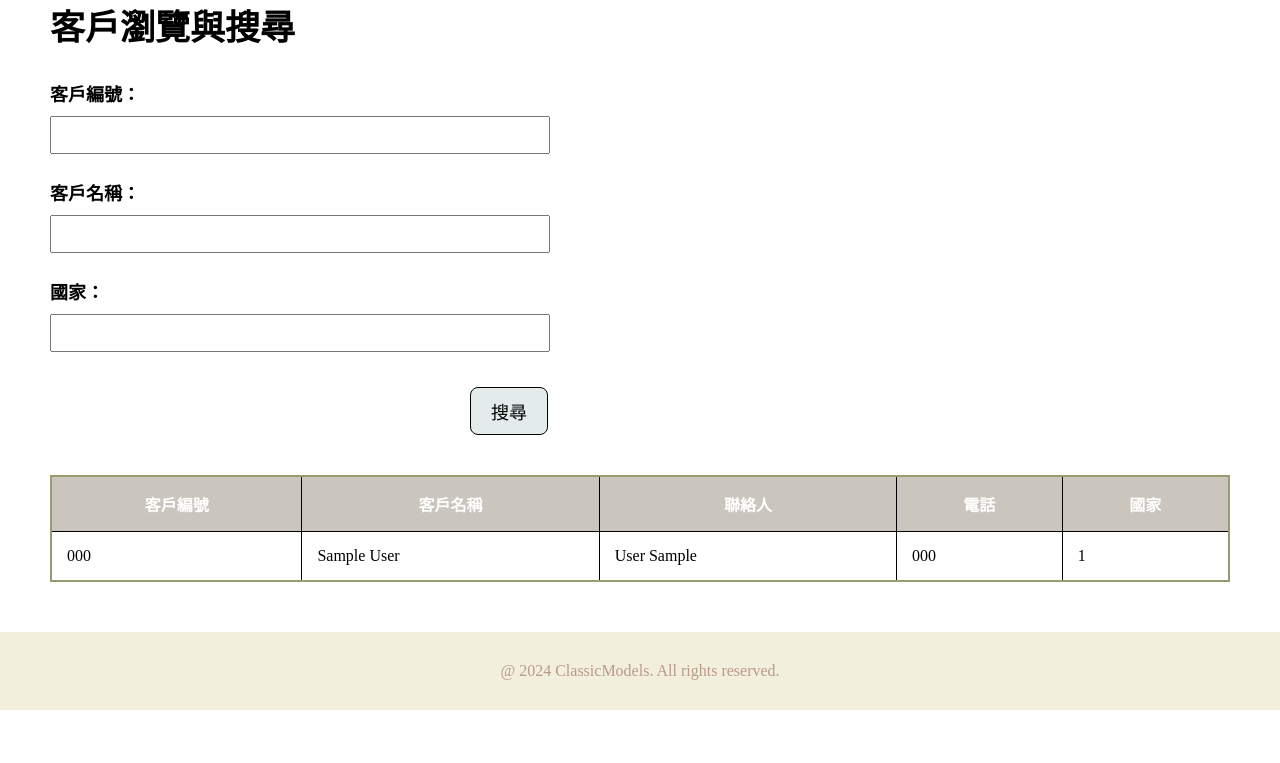
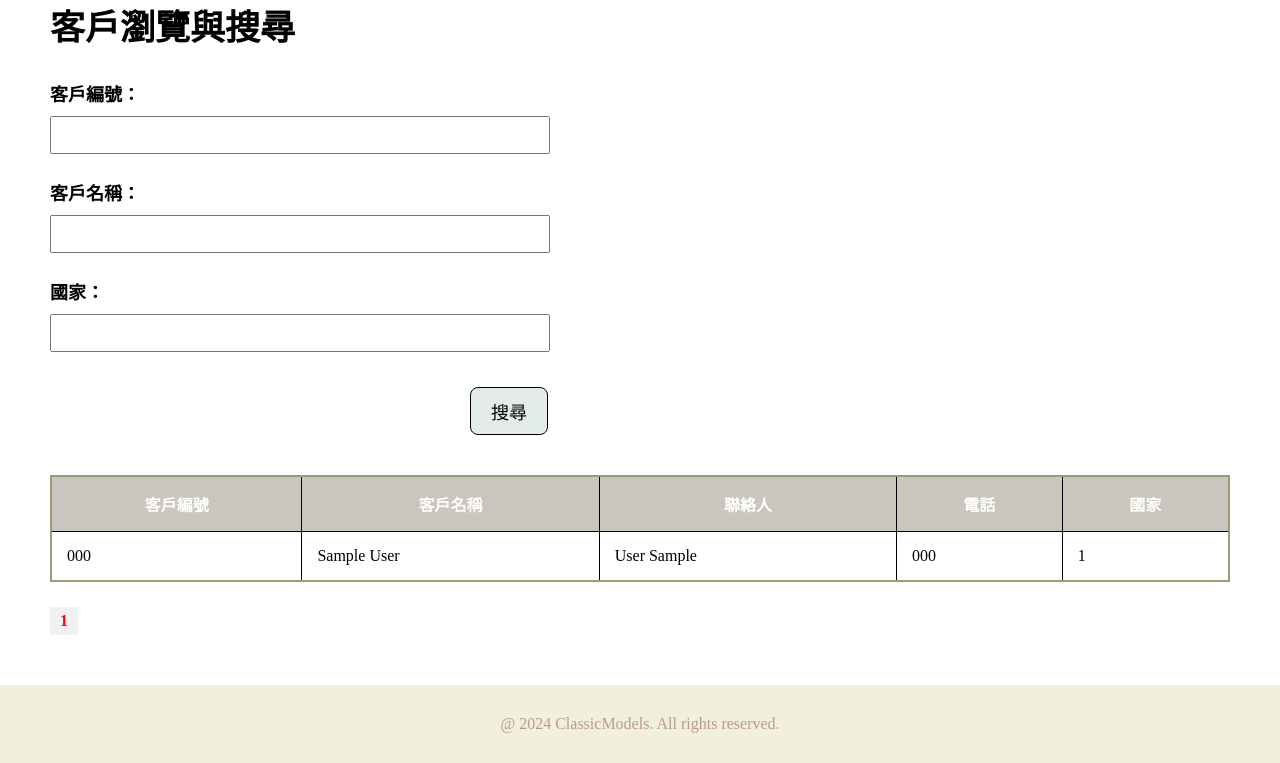
Before and after one commit to hsinyi0705/113-1-sql-final, a PHP site: page /client_manage.php in a window 1280 px wide. Shown: the part 167-930 px from the top of the page. Before the commit the page ends 877 px from the top, so only its background shows below. Run offline with PHP 8.4, Linux system fonts and the light colour scheme; the visitor is signed in with stand-in values (Sample User, id 1); tables that the repository leaves empty or names only in its code hold one stand-in row (values such as "Sample post").

Commit message:
feat(client_manage): 客戶管理頁面增加分頁顯示

```diff
--- a/client_manage.php
+++ b/client_manage.php
@@ -1,5 +1,10 @@
 <?php
     require 'db.php';
+
+    // 每頁顯示20筆資料
+    $per_page = 20;
+    $current_page = isset($_GET['page']) ? (int)$_GET['page'] : 1;
+    $offset = ($current_page - 1) * $per_page;
 
     // 初始化搜尋條件
     $client_No = $_GET['client_No'] ?? '';
@@ -25,6 +30,21 @@
     if (!empty($conditions)) {
         $sql .= " WHERE " . implode(" AND ", $conditions);
     }
+
+    // 計算總資料筆數
+    $count_sql = "SELECT COUNT(*) AS total FROM customers";
+    if (!empty($conditions)) {
+        $count_sql .= " WHERE " . implode(" AND ", $conditions);
+    }
+    $count_result = mysqli_query($conn, $count_sql);
+    $count_row = mysqli_fetch_assoc($count_result);
+    $total_rows = $count_row['total'];
+
+    // 計算總頁數
+    $total_pages = ceil($total_rows / $per_page);
+
+    // 分頁查詢
+    $sql .= " LIMIT $per_page OFFSET $offset";
 
     // 執行 SQL 查詢
     $result = mysqli_query($conn, $sql);
@@ -94,6 +114,27 @@
                     <?php endif; ?>
                 </tbody>
             </table>
+
+            <!-- 分頁按鈕 -->
+            <div class="pagination">
+                <?php if ($current_page > 1): ?>
+                    <a href="?page=1">首頁</a>
+                    <a href="?page=<?= $current_page - 1 ?>">上一頁</a>
+                <?php endif; ?>
+
+                <?php for ($i = 1; $i <= $total_pages; $i++): ?>
+                    <?php if ($i == $current_page): ?>
+                        <span class="current-page"><?= $i ?></span>
+                    <?php else: ?>
+                        <a href="?page=<?= $i ?>"><?= $i ?></a>
+                    <?php endif; ?>
+                <?php endfor; ?>
+
+                <?php if ($current_page < $total_pages): ?>
+                    <a href="?page=<?= $current_page + 1 ?>">下一頁</a>
+                    <a href="?page=<?= $total_pages ?>">最後頁</a>
+                <?php endif; ?>
+            </div>
         </div>
 
         <footer>@ 2024 ClassicModels. All rights reserved.</footer>
--- a/manage.css
+++ b/manage.css
@@ -156,6 +156,31 @@ header .left button {
   /* border: solid 1px red; */
 }
 
+/* 分頁按鈕樣式 */
+.pagination {
+  display: flex;
+  margin-top: 25px; /* 調整與表格的間距 */
+}
+
+.pagination a {
+  margin: 0 5px;
+  text-decoration: none;
+  border: 1px solid #ccc;
+  padding: 5px 10px;
+  color: #333;
+}
+
+.pagination a:hover {
+  background-color: #f1f1f1;
+}
+
+.current-page {
+  font-weight: bold !important;
+  color: red !important;
+  background-color: #f1f1f1 !important; /* 當前頁碼背景 */
+  padding: 5px 10px !important;
+}
+
 footer {
   text-align: center;
   width: 100%;
```
